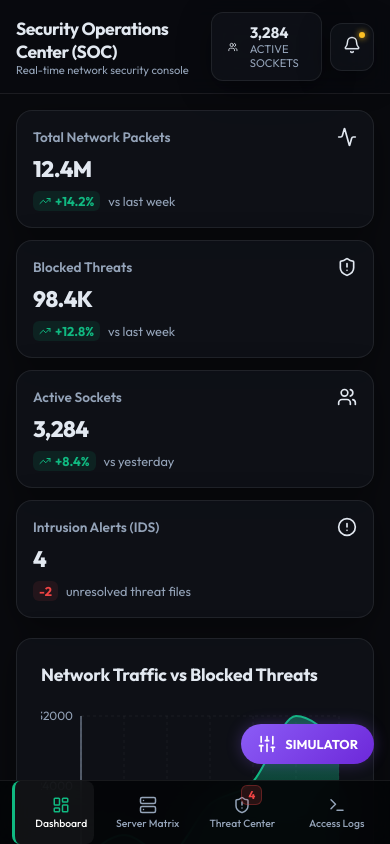
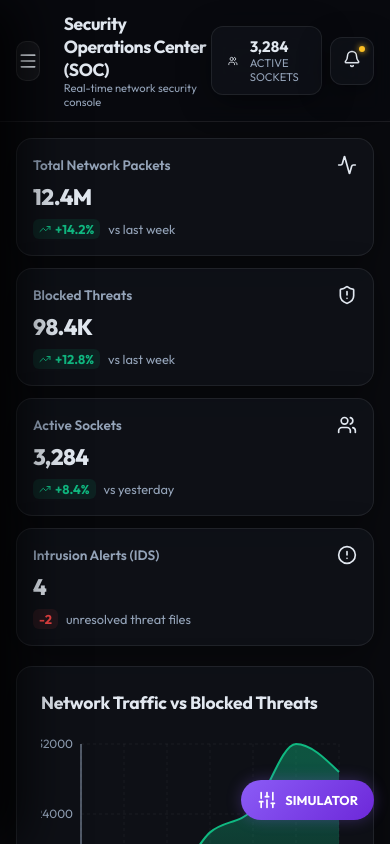
Before and after one commit to Lelyaler/Security-Operations, a React (Vite) app: page / in a window 390 px wide. Shown: the top 844 px of the page. Built offline with nearby package versions, Linux system fonts and the light colour scheme.

Commit message:
feat: add desktop collapsible and mobile slide-out toggles for sidebar

```diff
--- a/src/App.jsx
+++ b/src/App.jsx
@@ -11,6 +11,10 @@ import { ShieldAlert, X } from 'lucide-react';
 
 function App() {
   const [activeTab, setActiveTab] = useState('dashboard');
+
+  // Sidebar State (Desktop Collapse & Mobile Swipe Open)
+  const [isSidebarCollapsed, setIsSidebarCollapsed] = useState(false);
+  const [isMobileSidebarOpen, setIsMobileSidebarOpen] = useState(false);
 
   // Shared Simulator States
   const [isDdosActive, setIsDdosActive] = useState(false);
@@ -106,16 +110,24 @@ function App() {
   const unresolvedAlertsCount = alerts.filter(a => a.status !== 'resolved').length;
 
   return (
-    <div className="app-container">
+    <div className={`app-container ${isSidebarCollapsed ? 'sidebar-collapsed' : ''} ${isMobileSidebarOpen ? 'mobile-sidebar-open' : ''}`}>
       <Sidebar
         activeTab={activeTab}
         setActiveTab={setActiveTab}
         alertsCount={unresolvedAlertsCount}
         isDdosActive={isDdosActive}
+        isCollapsed={isSidebarCollapsed}
+        setIsCollapsed={setIsSidebarCollapsed}
+        isMobileOpen={isMobileSidebarOpen}
+        setIsMobileOpen={setIsMobileSidebarOpen}
       />
 
       <div className="main-content">
-        <Header activeTab={activeTab} isDdosActive={isDdosActive} />
+        <Header
+          activeTab={activeTab}
+          isDdosActive={isDdosActive}
+          setIsMobileOpen={setIsMobileSidebarOpen}
+        />
 
         <main className="content-area">
           {renderContent()}
--- a/src/components/Header.jsx
+++ b/src/components/Header.jsx
@@ -1,7 +1,7 @@
 import React from 'react';
-import { Users, Server, Bell, UserCheck, AlertTriangle } from 'lucide-react';
+import { Users, Server, Bell, UserCheck, AlertTriangle, Menu } from 'lucide-react';
 
-export default function Header({ activeTab, isDdosActive }) {
+export default function Header({ activeTab, isDdosActive, setIsMobileOpen }) {
   const getTitle = () => {
     switch (activeTab) {
       case 'dashboard':
@@ -19,9 +19,18 @@ export default function Header({ activeTab, isDdosActive }) {
 
   return (
     <header className="header">
-      <div className="header-title-section">
-        <h1 className="header-title">{getTitle()}</h1>
-        <p className="header-subtitle">Real-time network security console</p>
+      <div className="header-left-group">
+        <button
+          onClick={() => setIsMobileOpen(true)}
+          className="mobile-menu-trigger-btn"
+          title="Open Menu"
+        >
+          <Menu size={20} />
+        </button>
+        <div className="header-title-section">
+          <h1 className="header-title">{getTitle()}</h1>
+          <p className="header-subtitle">Real-time network security console</p>
+        </div>
       </div>
 
       <div className="header-widgets">
--- a/src/components/Sidebar.jsx
+++ b/src/components/Sidebar.jsx
@@ -1,7 +1,16 @@
 import React from 'react';
-import { LayoutDashboard, Server, ShieldAlert, Terminal, ShieldCheck, Award, AlertTriangle } from 'lucide-react';
+import { LayoutDashboard, Server, ShieldAlert, Terminal, ShieldCheck, AlertTriangle, ChevronLeft, ChevronRight, X } from 'lucide-react';
 
-export default function Sidebar({ activeTab, setActiveTab, alertsCount, isDdosActive }) {
+export default function Sidebar({
+  activeTab,
+  setActiveTab,
+  alertsCount,
+  isDdosActive,
+  isCollapsed,
+  setIsCollapsed,
+  isMobileOpen,
+  setIsMobileOpen
+}) {
   const menuItems = [
     { id: 'dashboard', label: 'Dashboard', icon: LayoutDashboard },
     { id: 'games', label: 'Server Matrix', icon: Server },
@@ -15,10 +24,34 @@ export default function Sidebar({ activeTab, setActiveTab, alertsCount, isDdosAc
   ];
 
   return (
-    <aside className="sidebar">
+    <>
+      {/* Backdrop overlay for mobile */}
+      {isMobileOpen && (
+        <div className="sidebar-backdrop" onClick={() => setIsMobileOpen(false)} />
+      )}
+
+      <aside className={`sidebar ${isCollapsed ? 'collapsed' : ''} ${isMobileOpen ? 'mobile-open' : ''}`}>
         <div className="sidebar-logo">
           <ShieldCheck className={`logo-icon ${isDdosActive ? 'text-danger animate-pulse' : 'text-primary animate-pulse'}`} size={28} />
-        <span className="logo-text">SECURE<span className={isDdosActive ? 'text-danger' : 'text-primary'}>NODE</span></span>
+          {!isCollapsed && <span className="logo-text">SECURE<span className={isDdosActive ? 'text-danger' : 'text-primary'}>NODE</span></span>}
+
+          {/* Collapse/Expand toggle for desktop */}
+          <button
+            onClick={() => setIsCollapsed(!isCollapsed)}
+            className="sidebar-toggle-action-btn"
+            title={isCollapsed ? "Expand Sidebar" : "Collapse Sidebar"}
+          >
+            {isCollapsed ? <ChevronRight size={16} /> : <ChevronLeft size={16} />}
+          </button>
+
+          {/* Close button for mobile */}
+          <button
+            onClick={() => setIsMobileOpen(false)}
+            className="sidebar-close-mobile-btn"
+            title="Close Menu"
+          >
+            <X size={18} />
+          </button>
         </div>
 
         <nav className="sidebar-nav">
@@ -28,13 +61,17 @@ export default function Sidebar({ activeTab, setActiveTab, alertsCount, isDdosAc
             return (
               <button
                 key={item.id}
-              onClick={() => setActiveTab(item.id)}
+                onClick={() => {
+                  setActiveTab(item.id);
+                  setIsMobileOpen(false); // Auto close sidebar on mobile navigation
+                }}
                 className={`nav-item ${isActive ? 'active' : ''}`}
+                title={isCollapsed ? item.label : undefined}
               >
                 <Icon size={20} className="nav-icon" />
-              <span className="nav-label">{item.label}</span>
+                {!isCollapsed && <span className="nav-label">{item.label}</span>}
                 {item.badge && (
-                <span className={`nav-badge ${isDdosActive ? 'bg-danger text-white' : 'pulse-primary'}`}>
+                  <span className={`nav-badge ${isDdosActive ? 'bg-danger text-white' : 'pulse-primary'} ${isCollapsed ? 'collapsed-badge' : ''}`}>
                     {item.badge}
                   </span>
                 )}
@@ -43,6 +80,7 @@ export default function Sidebar({ activeTab, setActiveTab, alertsCount, isDdosAc
           })}
         </nav>
 
+        {!isCollapsed && (
           <div className="sidebar-footer">
             <div className={`system-status glass-card ${isDdosActive ? 'border-danger' : ''}`}>
               <div className="status-header">
@@ -67,6 +105,8 @@ export default function Sidebar({ activeTab, setActiveTab, alertsCount, isDdosAc
               </div>
             </div>
           </div>
+        )}
       </aside>
+    </>
   );
 }
--- a/src/index.css
+++ b/src/index.css
@@ -105,21 +105,90 @@ body {
 /* Sidebar Styles */
 .sidebar {
   width: var(--sidebar-width);
-  background: rgba(4, 5, 7, 0.9);
+  background: rgba(4, 5, 7, 0.95);
   backdrop-filter: blur(20px);
   border-right: 1px solid var(--card-border);
   display: flex;
   flex-direction: column;
   height: 100vh;
+  transition: var(--transition-smooth);
+  position: relative;
 }
 
 .sidebar-logo {
   height: var(--header-height);
   display: flex;
   align-items: center;
+  justify-content: space-between;
   gap: 12px;
   padding: 0 24px;
   border-bottom: 1px solid var(--card-border);
+  position: relative;
+}
+
+.sidebar-toggle-action-btn {
+  display: flex;
+  align-items: center;
+  justify-content: center;
+  background: var(--bg-dark);
+  border: 1px solid var(--card-border);
+  color: var(--text-muted);
+  width: 26px;
+  height: 26px;
+  border-radius: 50%;
+  cursor: pointer;
+  transition: var(--transition-smooth);
+  position: absolute;
+  right: -13px;
+  top: calc(50% - 13px);
+  z-index: 105;
+}
+
+.sidebar-toggle-action-btn:hover {
+  background: var(--primary-glow);
+  color: var(--primary);
+  border-color: var(--primary);
+  transform: scale(1.1);
+}
+
+.sidebar-close-mobile-btn {
+  display: none;
+}
+
+.mobile-menu-trigger-btn {
+  display: none;
+}
+
+.header-left-group {
+  display: flex;
+  align-items: center;
+  gap: 12px;
+}
+
+/* Sidebar Desktop Collapsed Styles */
+.sidebar.collapsed {
+  width: 76px;
+}
+
+.sidebar.collapsed .sidebar-logo {
+  justify-content: center;
+  padding: 0;
+}
+
+.sidebar.collapsed .nav-item {
+  justify-content: center;
+  padding: 12px;
+}
+
+.sidebar.collapsed .nav-badge {
+  position: absolute;
+  top: 4px;
+  right: 12px;
+}
+
+.sidebar.collapsed .nav-badge.collapsed-badge {
+  font-size: 0.6rem;
+  padding: 1px 4px;
 }
 
 .logo-text {
@@ -1602,7 +1671,7 @@ body {
   }
 
   .main-content {
-    height: calc(100vh - 64px);
+    height: 100vh;
     width: 100%;
   }
 
@@ -1611,64 +1680,110 @@ body {
     padding-bottom: 24px;
   }
 
-  /* Bottom Navigation Bar instead of Sidebar */
+  /* Hamburger Menu Button inside Header */
+  .mobile-menu-trigger-btn {
+    display: flex;
+    align-items: center;
+    justify-content: center;
+    background: rgba(255, 255, 255, 0.05);
+    border: 1px solid var(--card-border);
+    color: var(--text-main);
+    width: 40px;
+    height: 40px;
+    border-radius: 10px;
+    cursor: pointer;
+    transition: var(--transition-smooth);
+    margin-right: 12px;
+  }
+
+  .mobile-menu-trigger-btn:hover {
+    background: rgba(255, 255, 255, 0.1);
+    border-color: rgba(255, 255, 255, 0.2);
+  }
+
+  /* Slide-out Sidebar for Mobile */
   .sidebar {
     position: fixed;
+    top: 0;
+    left: 0;
     bottom: 0;
+    width: 280px;
+    height: 100vh;
+    transform: translateX(-100%);
+    z-index: 1001;
+    border-right: 1px solid var(--card-border);
+    box-shadow: 20px 0 50px rgba(0, 0, 0, 0.8);
+    background: rgba(4, 5, 7, 0.98);
+  }
+
+  .sidebar.mobile-open {
+    transform: translateX(0);
+  }
+
+  .sidebar-backdrop {
+    position: fixed;
+    top: 0;
     left: 0;
     right: 0;
-    width: 100%;
-    height: 64px;
-    flex-direction: row;
-    border-right: none;
-    border-top: 1px solid var(--card-border);
-    z-index: 999;
-  }
-
+    bottom: 0;
+    background: rgba(0, 0, 0, 0.6);
+    backdrop-filter: blur(4px);
+    z-index: 1000;
+  }
+
+  /* Show Logo & Footer inside mobile menu drawer */
   .sidebar-logo,
   .sidebar-footer {
-    display: none !important;
-  }
-
-  .sidebar-nav {
-    flex-direction: row;
-    padding: 0 8px;
-    gap: 4px;
-    width: 100%;
-    justify-content: space-around;
-    align-items: center;
-  }
-
-  .nav-item {
-    flex-direction: column;
+    display: flex !important;
+  }
+
+  .sidebar-close-mobile-btn {
+    display: flex;
     align-items: center;
     justify-content: center;
-    padding: 6px 0;
-    font-size: 0.65rem;
-    gap: 3px;
-    text-align: center;
-    height: 100%;
-    width: 22%;
+    background: transparent;
+    border: none;
+    color: var(--text-muted);
+    cursor: pointer;
+    padding: 6px;
     border-radius: 8px;
-    color: var(--text-muted);
-    background: transparent;
-    position: relative;
-  }
-
-  .nav-item.active {
+    transition: var(--transition-smooth);
+  }
+
+  .sidebar-close-mobile-btn:hover {
+    color: #fff;
     background: rgba(255, 255, 255, 0.05);
-    color: var(--text-title);
-  }
-
-  .nav-icon {
-    width: 18px !important;
-    height: 18px !important;
+  }
+
+  /* Hide Desktop Collapse btn on Mobile */
+  .sidebar-toggle-action-btn {
+    display: none !important;
+  }
+
+  .sidebar-nav {
+    flex-direction: column !important;
+    padding: 24px 16px !important;
+    gap: 8px !important;
+    justify-content: flex-start !important;
+    align-items: stretch !important;
+    height: auto !important;
+  }
+
+  .nav-item {
+    flex-direction: row !important;
+    align-items: center !important;
+    justify-content: flex-start !important;
+    padding: 12px 16px !important;
+    font-size: 0.95rem !important;
+    gap: 12px !important;
+    width: 100% !important;
+    text-align: left !important;
+    height: auto !important;
+    color: var(--text-muted) !important;
   }
 
   .nav-badge {
-    position: absolute;
-    top: 4px;
-    right: calc(50% - 20px);
+    position: static !important;
   }
 
   /* Compact Header */
@@ -1681,7 +1796,7 @@ body {
   }
 
   .header-title-section {
-    max-width: 60%;
+    max-width: 100%;
   }
 
   .header-title {
@@ -1729,7 +1844,7 @@ body {
 
   /* Floating controls and overlays */
   .simulator-toggle-btn {
-    bottom: 80px;
+    bottom: 24px;
     right: 16px;
     padding: 10px 16px;
     font-size: 0.8rem;
@@ -1737,7 +1852,7 @@ body {
 
   .simulator-drawer {
     position: fixed;
-    bottom: 140px;
+    bottom: 80px;
     top: auto;
     right: 16px;
     left: 16px;
```
Lines whose indentation alone changed are shown as unchanged.
